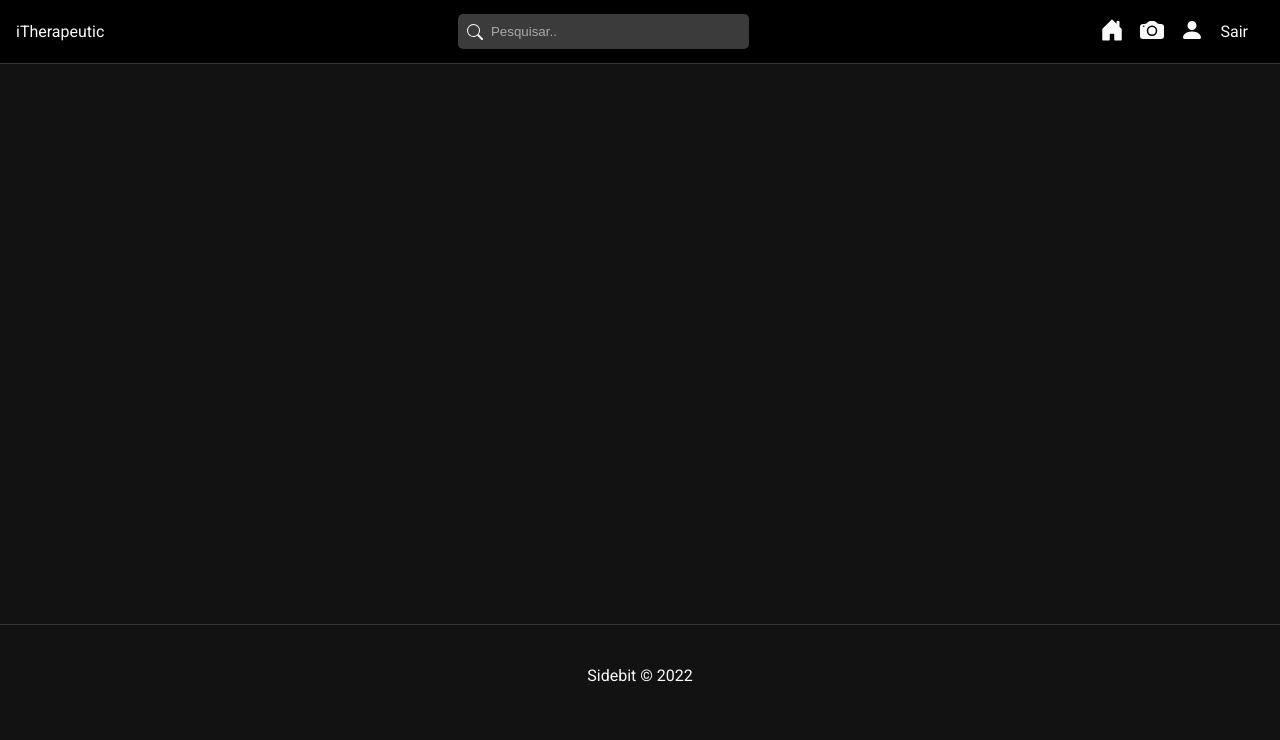
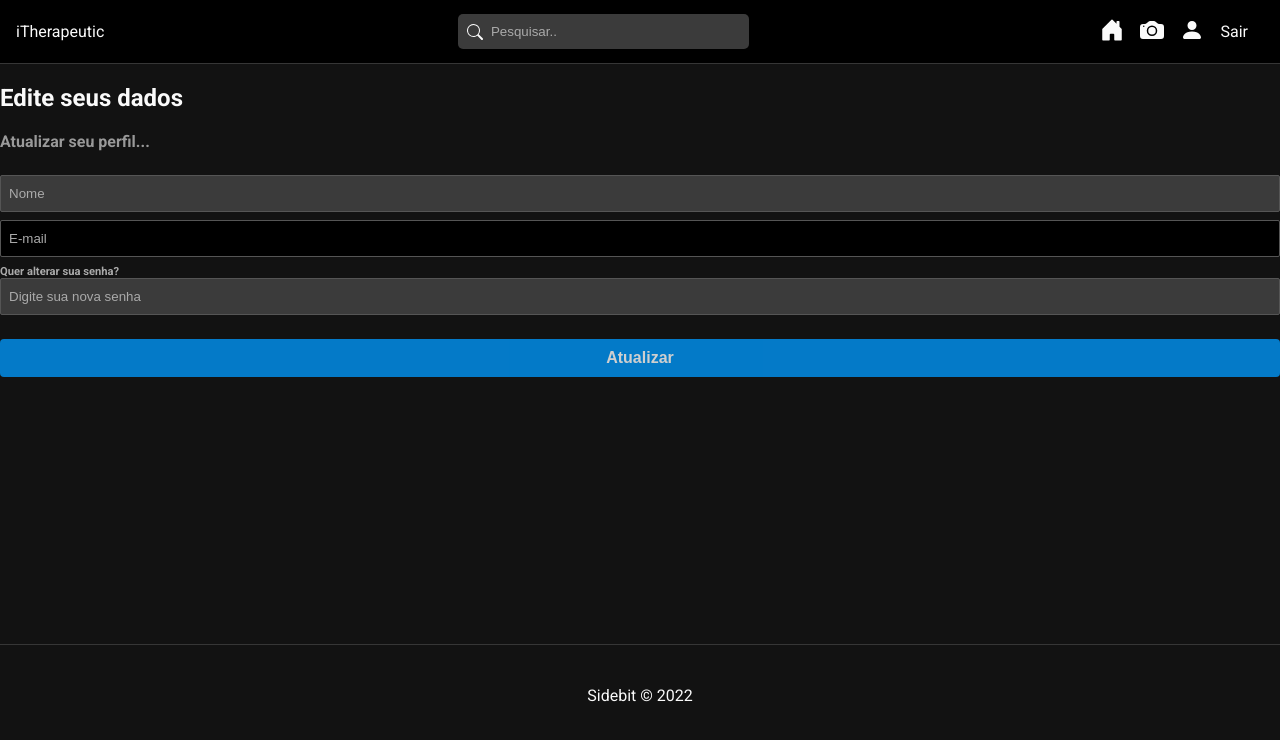
Before and after one commit to sidebit-dev/itherapeutic, a React (Create React App) app in the folder frontend/: page /profile in a window 1280 px wide. Shown: the top 740 px of the page. Built offline with nearby package versions, Linux system fonts and the light colour scheme; sample sign-in values are in the browser's storage.

Commit message:
Estruturando pagina de edicao de perfil

```diff
--- a/frontend/src/App.js
+++ b/frontend/src/App.js
@@ -14,6 +14,7 @@
 import Home from "./pages/Home/Home";
 import Login from "./pages/Auth/Login";
 import Register from "./pages/Auth/Register";
+import EditProfile from "./pages/EditProfile/EditProfile";
 
 function App() {
   const {auth, loading} = useAuth();
@@ -29,6 +30,7 @@
         <div className="container">
           <Routes>
             <Route path="/" element={auth ? <Home /> : <Navigate to={"/login"} />} />
+            <Route path="/profile" element={auth ? <EditProfile /> : <Navigate to={"/login"} />} />
             <Route path="/login" element={!auth ? <Login /> : <Navigate to={"/"} />} />
             <Route path="/register" element={!auth ? <Register /> : <Navigate to={"/"} />} />
           </Routes>
--- /dev/null
+++ b/frontend/src/pages/EditProfile/EditProfile.js
@@ -0,0 +1,23 @@
+import './EditProfile.css';
+
+const EditProfile = () => {
+
+    const handleSubmit = (e) => {
+        e.preventDefault()
+    }
+  return <div id='edit-profile'>
+        <h2>Edite seus dados</h2>
+        <p className='subtitle'>Atualizar seu perfil...</p>
+        <form onSubmit={handleSubmit}>
+            <input type={"text"} placeholder="Nome" />
+            <input type={"email"} placeholder="E-mail" disabled />
+            <label>
+                <span>Quer alterar sua senha?</span>
+                <input type={"password"} placeholder="Digite sua nova senha" />
+            </label>
+            <input type={"submit"} value="Atualizar" />
+        </form>
+    </div>;
+};
+
+export default EditProfile;
```
Also changed, not shown: frontend/src/pages/EditProfile/EditProfile.css (added).
